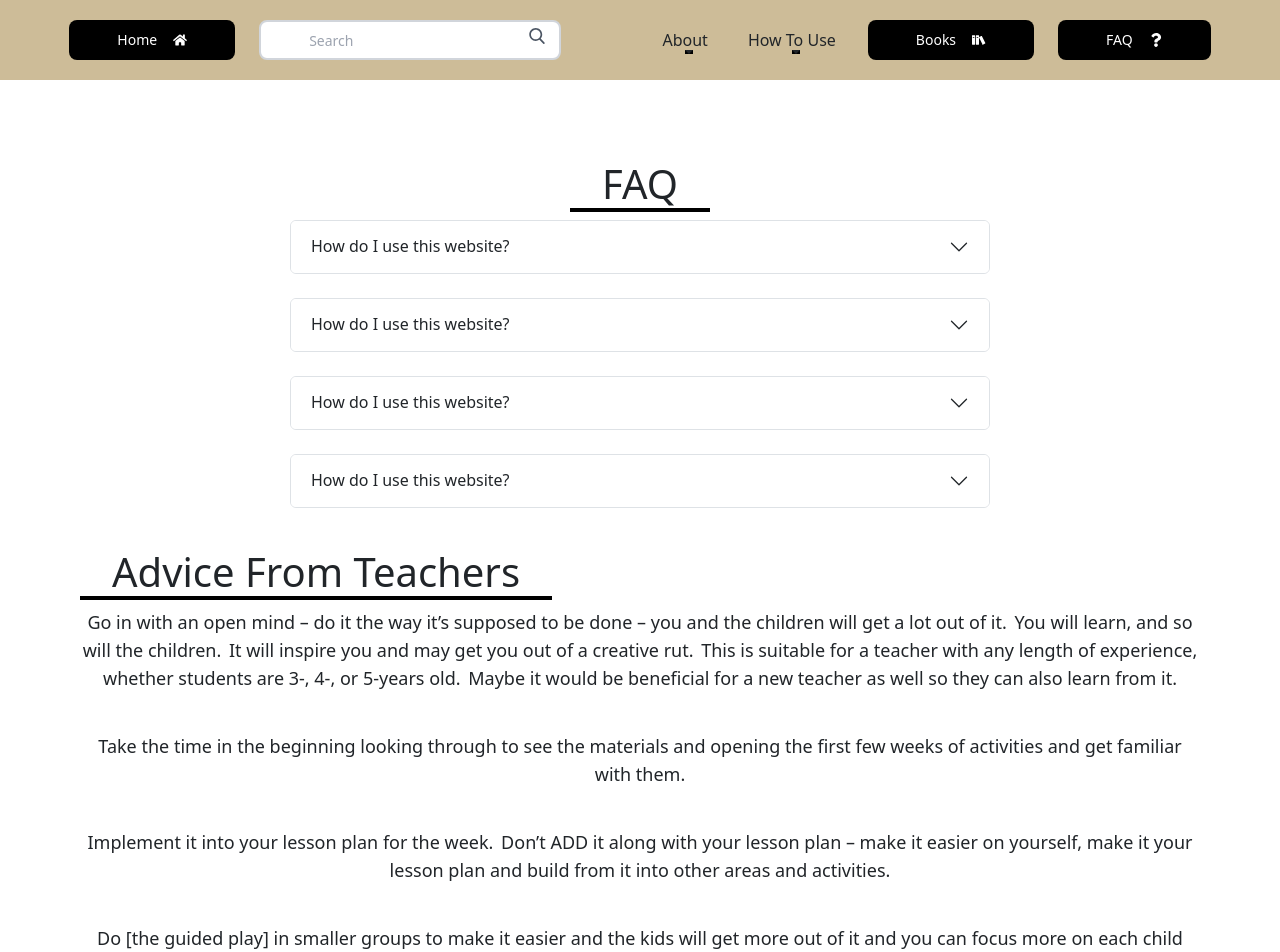
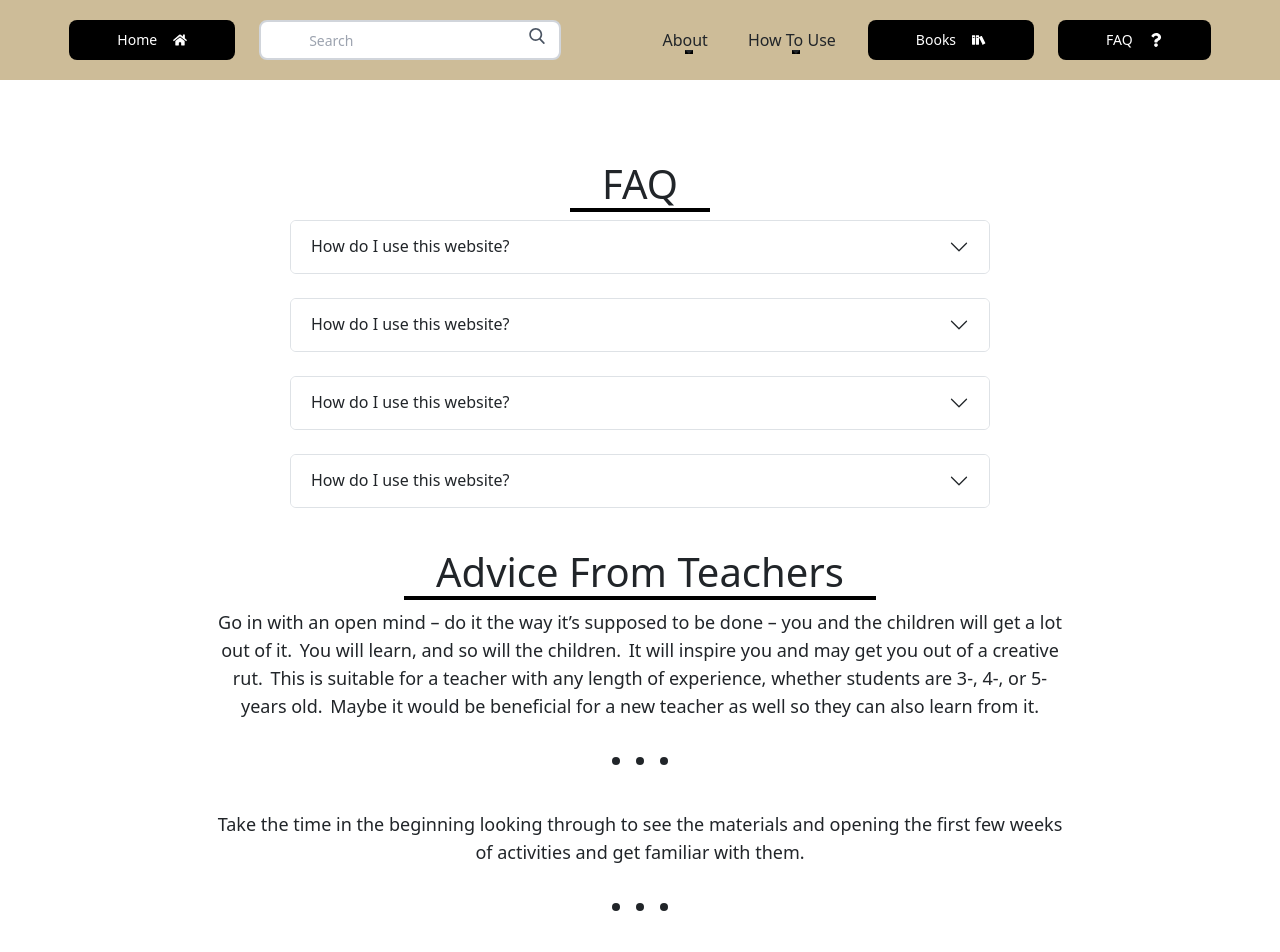
Before and after one commit to JNicho206/RPM, a React (Vite) app in the folder client/: page /faq in a window 1280 px wide. Shown: the top 952 px of the page. Built offline with nearby package versions, Linux system fonts and the light colour scheme.

Commit message:
Update advice entries with separators

```diff
--- a/client/src/pages/FAQ.tsx
+++ b/client/src/pages/FAQ.tsx
@@ -3,6 +3,7 @@ import { FAQEntry, FAQEntryProps } from "../components/FAQEntry";
 import { AdviceEntry, AdviceEntryProps } from "../components/AdviceEntry";
 import questions from "../assets/data/faq/questions.json";
 import advice from "../assets/data/faq/teacher-advice.json";
+import { Separator } from "../components/Separator";
 
 export const FAQ: React.FC = () =>
 {
@@ -19,11 +20,14 @@ export const FAQ: React.FC = () =>
                 </div>
             </div>
 
-            <div>
+            <div className="flex flex-col items-center w-[850px]">
                 <h1 className="section-header">Advice From Teachers</h1>
                 <div className="flex flex-col gap-4 items-center">
                     {advice.map((a, i) => (
-                        <AdviceEntry key={i} name={a.name} advice={a.advice}></AdviceEntry>
+                        <div>
+                            <AdviceEntry advice={a.advice}></AdviceEntry>
+                            {i < advice.length - 1 && <Separator type="icon" n={3} />}
+                        </div>
                     ))}
                 </div>
             </div>
```
